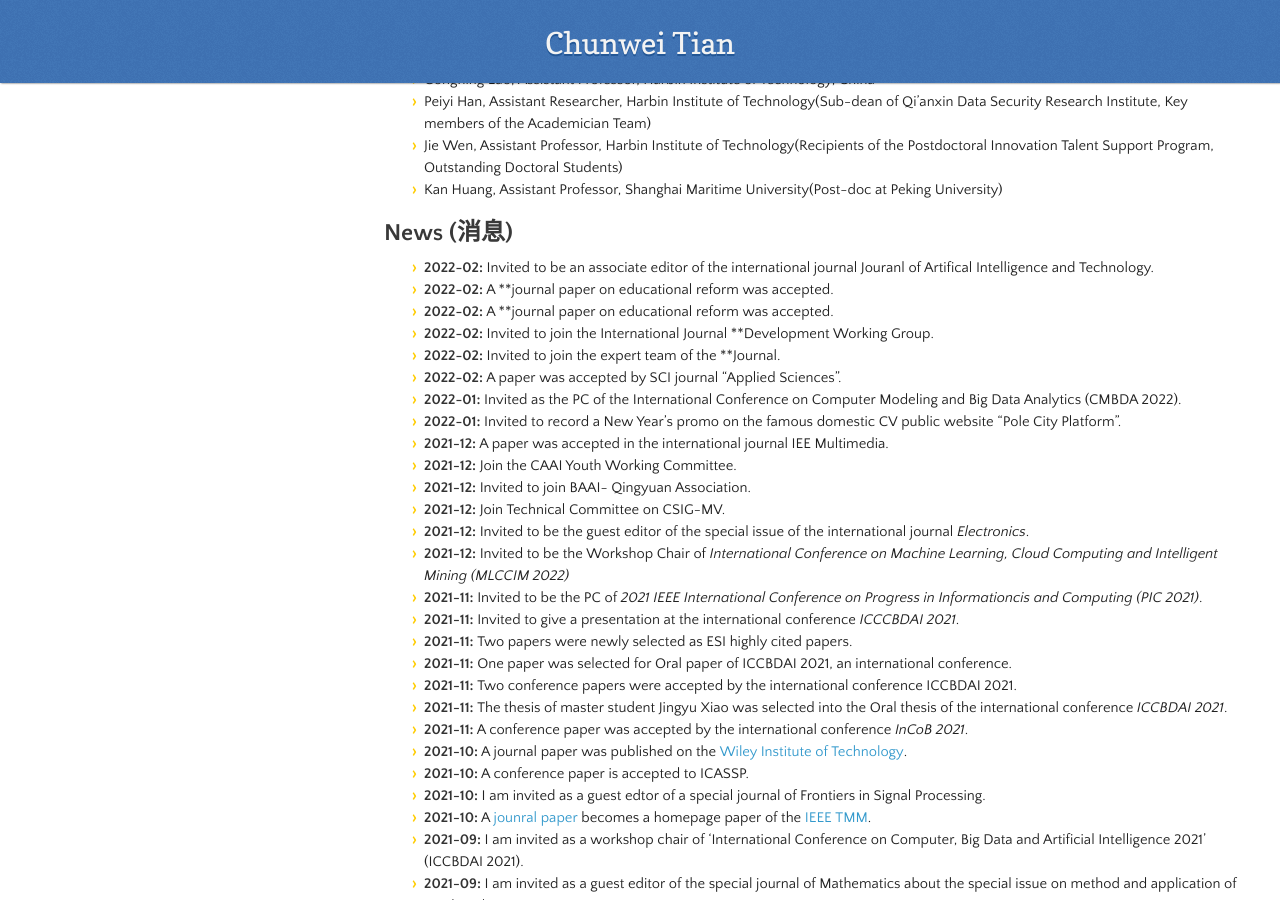
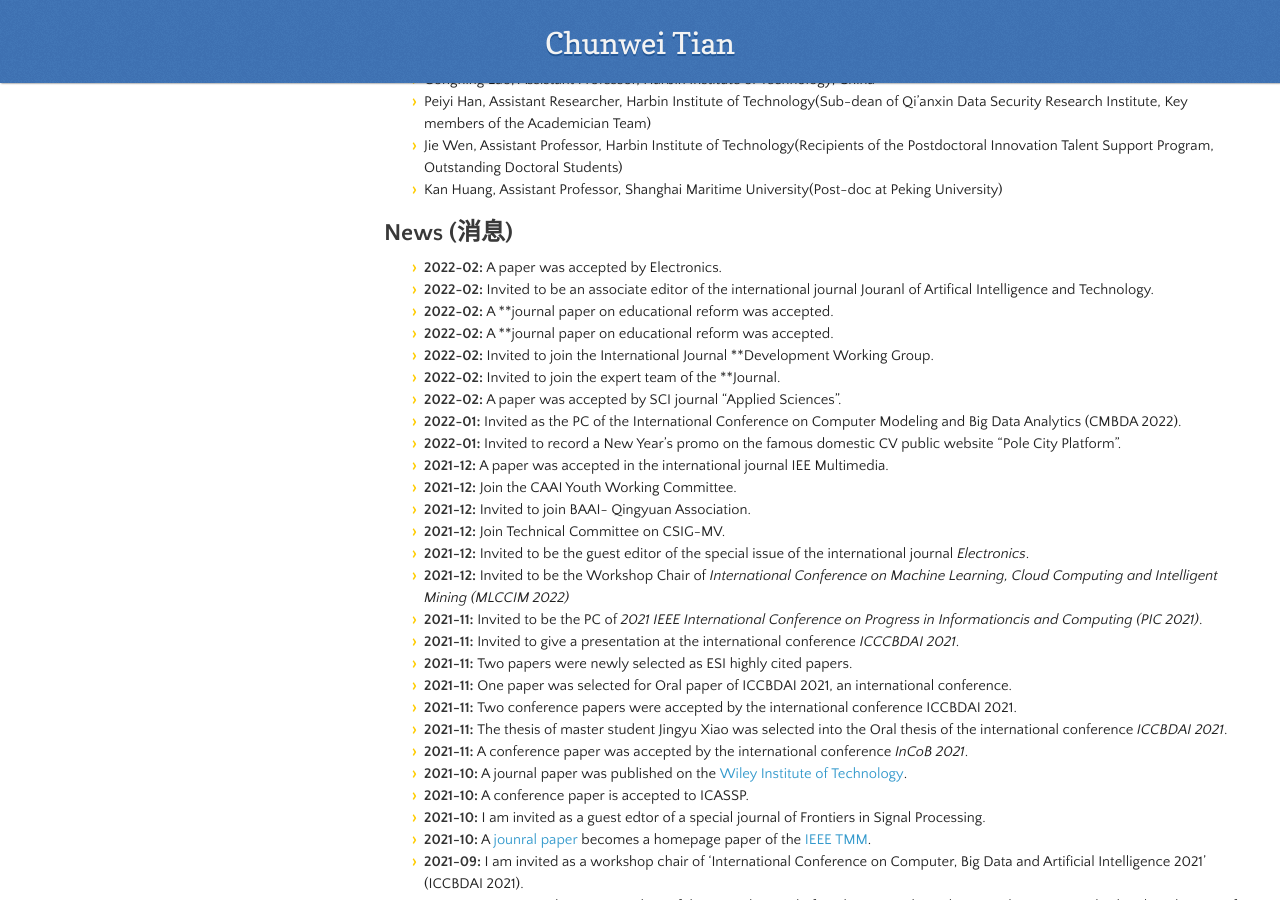
Before and after one commit to hellloxiaotian/hellloxiaotian.github.io, a Jekyll site: the page built from index.md, in a window 1280 px wide and 900 px high, scrolled down 2368 px. Built offline with Jekyll 4.4.1, drawn with Linux system fonts in a browser that asks for light colours; nearby versions of some CDN libraries; our own code applies the rules of GitHub Pages for plain Markdown files; the repository's description, which GitHub fills in, is left out.

Commit message:
Add files via upload

```diff
--- a/index.md
+++ b/index.md
@@ -74,6 +74,7 @@ Major Research Project:  Noise Tolerance Computing and Flexible Low-Level Vision
 
 ## News (消息)
 
+- **2022-02:** A paper was accepted by Electronics.
 - **2022-02:** Invited to be an associate editor of the international journal Jouranl of Artifical Intelligence and Technology.
 - **2022-02:** A **journal paper on educational reform was accepted.
 - **2022-02:** A **journal paper on educational reform was accepted.
```
Also changed, not shown: publication.md (+1 -0 lines).
